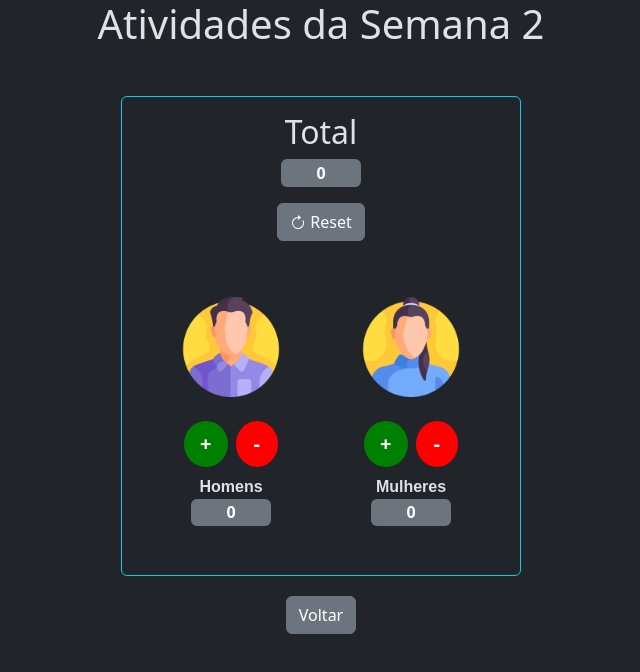
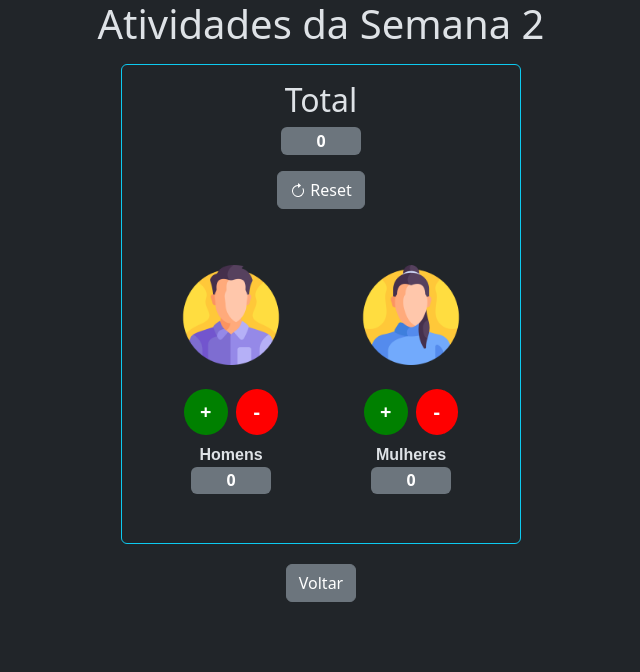
Before and after one commit to GustoVasconcelos/react-2-bim, a React (Create React App) app: page /atv02 in a window 1280 px wide. Shown: the top 672 px of the page, without its empty margins (319-959 px from the left). Built offline with nearby package versions, Linux system fonts and the light colour scheme.

Commit message:
Arrumado o posicionamento do componente da atividade02, e alterado o titulo do projeto

```diff
--- a/public/index.html
+++ b/public/index.html
@@ -24,7 +24,7 @@
       work correctly both with client-side routing and a non-root public URL.
       Learn how to configure a non-root public URL by running `npm run build`.
     -->
-    <title>React App</title>
+    <title>Projeto React - 2 Bim - Lab. Eng. de Software</title>
   </head>
   <body>
     <noscript>You need to enable JavaScript to run this app.</noscript>
--- a/src/Atv02/Contador.js
+++ b/src/Atv02/Contador.js
@@ -21,7 +21,7 @@ export default function Contador() {
     };
 
     return (
-        <div className="contador-wrapper mt-5">
+        <div className="contador-wrapper mt-3">
             <div className="contador-container mb-3">
                 <div className="contador-central">
 
```
